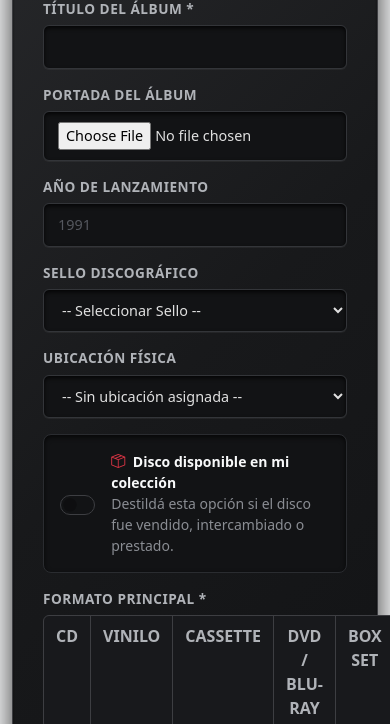
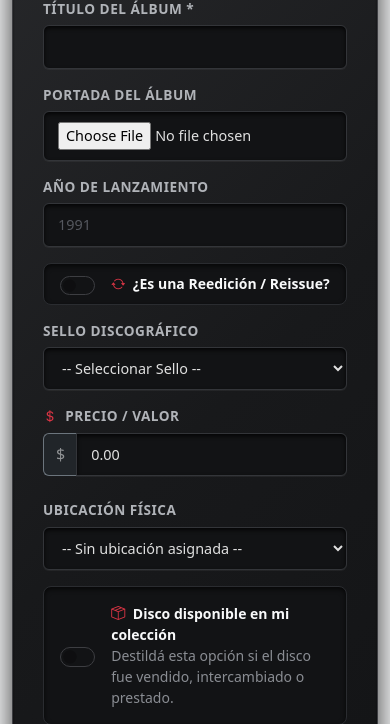
Before and after one commit to lucasmemox/melodiasDesktop, a Flask app: template app/templates/album_form.html in a window 390 px wide; the page is wider, and only the part inside the window is pictured. Shown: the part 470-1194 px from the top of that part. Run offline with Flask 3, Linux system fonts and the light colour scheme; the template is opened without the code that fills it: values that come from a table or form of the project are taken from there, others are empty; data comes from the database, SQL or seed files in the repository.

Commit message:
regupero discos, sello precio, reedicion, imagen

```diff
--- a/app/templates/album_form.html
+++ b/app/templates/album_form.html
@@ -220,20 +220,35 @@
 
             {% if album and album.url_portada %}
                 <div class="mt-2 d-flex align-items-center gap-3">
-                    <img src="{{ album.url_portada if album.url_portada.startswith('http') else url_for('static', filename=album.url_portada) }}"
+                    <img src="{% if album.url_portada.startswith('http') %}{{ album.url_portada }}{% else %}{{ url_for('serve_cover_uploads', filename=album.url_portada) }}{% endif %}"
                         alt="Portada actual" class="img-thumbnail bg-dark border-secondary" style="width: 70px; height: 70px; object-fit: cover;">
                     <span class="small" style="color: #8a8d93 !important;">Portada actual</span>
                 </div>
             {% endif %}
         </div>
 
-        <!-- AÑO Y SELLO -->
-        <div class="row g-3 mb-3">
+        <!-- FILA 1: AÑO Y REEDICIÓN -->
+        <div class="row g-3 mb-3 align-items-end">
             <div class="col-md-6">
                 <label class="metal-label">Año de Lanzamiento</label>
                 <input type="number" id="inputAno" name="lanzamiento" class="metal-input" value="{{ album.lanzamiento if album else '' }}" placeholder="1991">
             </div>
 
+            <div class="col-md-6">
+                <div class="metal-subpanel d-flex align-items-center p-2 px-3" style="height: 42px;">
+                    <div class="form-check form-switch d-flex align-items-center gap-2 ps-0 mb-0 w-100">
+                        <input class="form-check-input ms-0 me-2" type="checkbox" role="switch" id="es_reedicion" name="es_reedicion" value="1"
+                            {% if album and album.es_reedicion %}checked{% endif %} style="width: 2.2em; height: 1.2em; cursor: pointer;">
+                        <label class="form-check-label fw-bold text-light small mb-0" for="es_reedicion" style="cursor: pointer;">
+                            <i class="bi bi-arrow-repeat text-danger me-1"></i> ¿Es una Reedición / Reissue?
+                        </label>
+                    </div>
+                </div>
+            </div>
+        </div>
+
+        <!-- FILA 2: SELLO DISCOGRÁFICO Y PRECIO -->
+        <div class="row g-3 mb-4">
             <!-- SELLO DISCOGRÁFICO -->
             <div class="col-md-6">
                 <label class="metal-label">Sello Discográfico</label>
@@ -245,6 +260,18 @@
                         </option>
                     {% endfor %}
                 </select>
+            </div>
+
+            <!-- PRECIO -->
+            <div class="col-md-6">
+                <label class="metal-label" for="inputPrecio">
+                    <i class="bi bi-currency-dollar text-danger me-1"></i> Precio / Valor
+                </label>
+                <div class="input-group">
+                    <span class="input-group-text bg-dark border-secondary text-white-50 border-end-0" style="border-radius: 6px 0 0 6px;">$</span>
+                    <input type="number" step="0.01" min="0" id="inputPrecio" name="precio" class="metal-input flex-grow-1"
+                        value="{{ album.precio if album and album.precio is not none else '0.00' }}" placeholder="0.00" style="border-radius: 0 6px 6px 0; width: auto;">
+                </div>
             </div>
         </div>
 
@@ -341,6 +368,21 @@
 
 <!-- SCRIPT DE INTERACCIÓN -->
 <script>
+// LÓGICA MOSTRAR/OCULTAR AÑO ORIGINAL SEGÚN REEDICIÓN
+const switchReedicion = document.getElementById('es_reedicion');
+const contenedorAnioOriginal = document.getElementById('contenedorAnioOriginal');
+
+if (switchReedicion) {
+    switchReedicion.addEventListener('change', function() {
+        if (this.checked) {
+            contenedorAnioOriginal.classList.remove('d-none');
+        } else {
+            contenedorAnioOriginal.classList.add('d-none');
+            document.getElementById('inputAnioOriginal').value = '';
+        }
+    });
+}
+
 // 1. LÓGICA DE MOSTRAR SUBFORMATOS DINÁMICOS
 const radiosPadre = document.querySelectorAll('.radio-formato-padre');
 const contenedorSubformatos = document.getElementById('contenedorSubformatos');
```
Also changed, not shown: app/static/uploads/covers/banda_289fb14a.webp (deleted), app/static/uploads/covers/banda_9592b602.webp (deleted), app/static/uploads/covers/banda_c50f079e.webp (deleted), app/static/uploads/covers/cover_0e8b2ecd909a4144be9701bedd2f20d8.webp (deleted), app/static/uploads/covers/cover_3df1000096944698a8227ed42e442620.webp (deleted), app/static/uploads/covers/cover_dab4ce20adb44243a3fb0c551b1376e0.webp (deleted).
